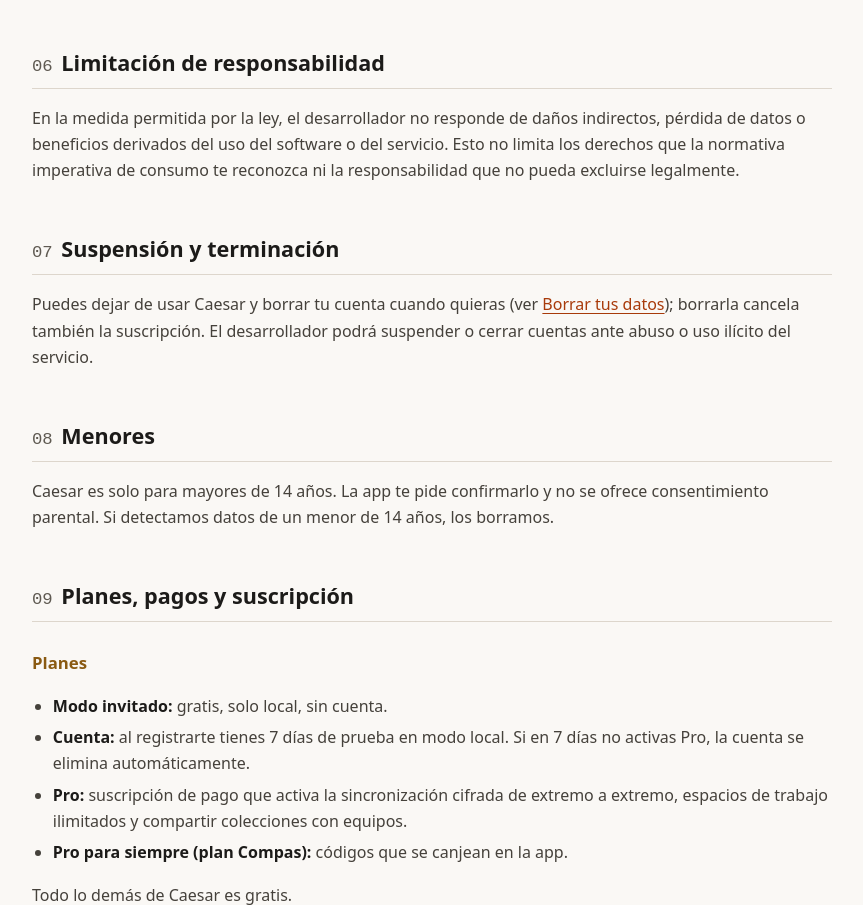
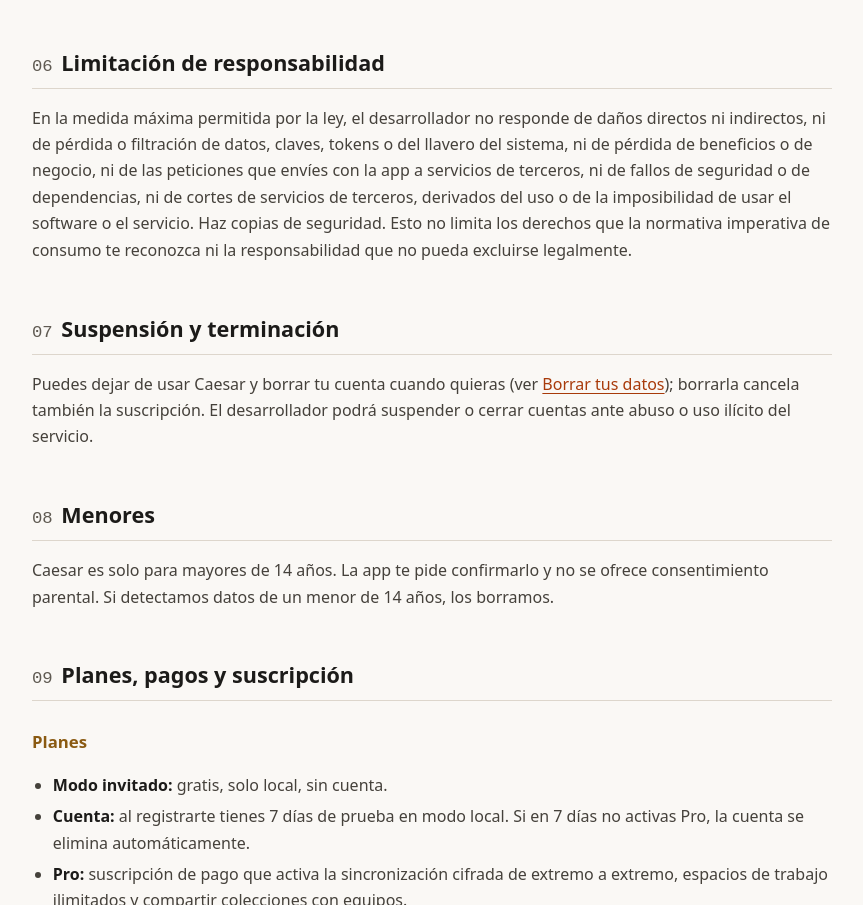
Before and after one commit to cesargarridor/caesar-legal, a plain HTML site: page terms.html in a window 1280 px wide. Shown: the part 1863-2768 px from the top of the page, without its empty margins (208-1071 px from the left). Drawn offline with Linux system fonts and the light colour scheme.

Commit message:
Términos: exención de responsabilidad ampliada (as-is), ES/EN
Co-Authored-By: Claude Sonnet 5.5 <noreply@anthropic.com>

```diff
--- a/terms.html
+++ b/terms.html
@@ -35,7 +35,7 @@
 <p>El software y el servicio se ofrecen «tal cual», sin garantía de disponibilidad continua, de ausencia de errores ni de adecuación a un fin concreto. Pueden cambiar o interrumpirse, y puedes perder datos si no mantienes copias (exportaciones). Con la suscripción, el servicio de sincronización puede interrumpirse puntualmente por mantenimiento. Si el servicio dejara de prestarse, se reembolsará la parte no disfrutada del periodo pagado.</p>
 </section>
 <section id="s6"><h2><span class="n">06</span>Limitación de responsabilidad</h2>
-<p>En la medida permitida por la ley, el desarrollador no responde de daños indirectos, pérdida de datos o beneficios derivados del uso del software o del servicio. Esto no limita los derechos que la normativa imperativa de consumo te reconozca ni la responsabilidad que no pueda excluirse legalmente.</p>
+<p>En la medida máxima permitida por la ley, el desarrollador no responde de daños directos ni indirectos, ni de pérdida o filtración de datos, claves, tokens o del llavero del sistema, ni de pérdida de beneficios o de negocio, ni de las peticiones que envíes con la app a servicios de terceros, ni de fallos de seguridad o de dependencias, ni de cortes de servicios de terceros, derivados del uso o de la imposibilidad de usar el software o el servicio. Haz copias de seguridad. Esto no limita los derechos que la normativa imperativa de consumo te reconozca ni la responsabilidad que no pueda excluirse legalmente.</p>
 </section>
 <section id="s7"><h2><span class="n">07</span>Suspensión y terminación</h2>
 <p>Puedes dejar de usar Caesar y borrar tu cuenta cuando quieras (ver <a href="delete.html">Borrar tus datos</a>); borrarla cancela también la suscripción. El desarrollador podrá suspender o cerrar cuentas ante abuso o uso ilícito del servicio.</p>
```
Also changed, not shown: en/terms.html (+1 -1 lines).
